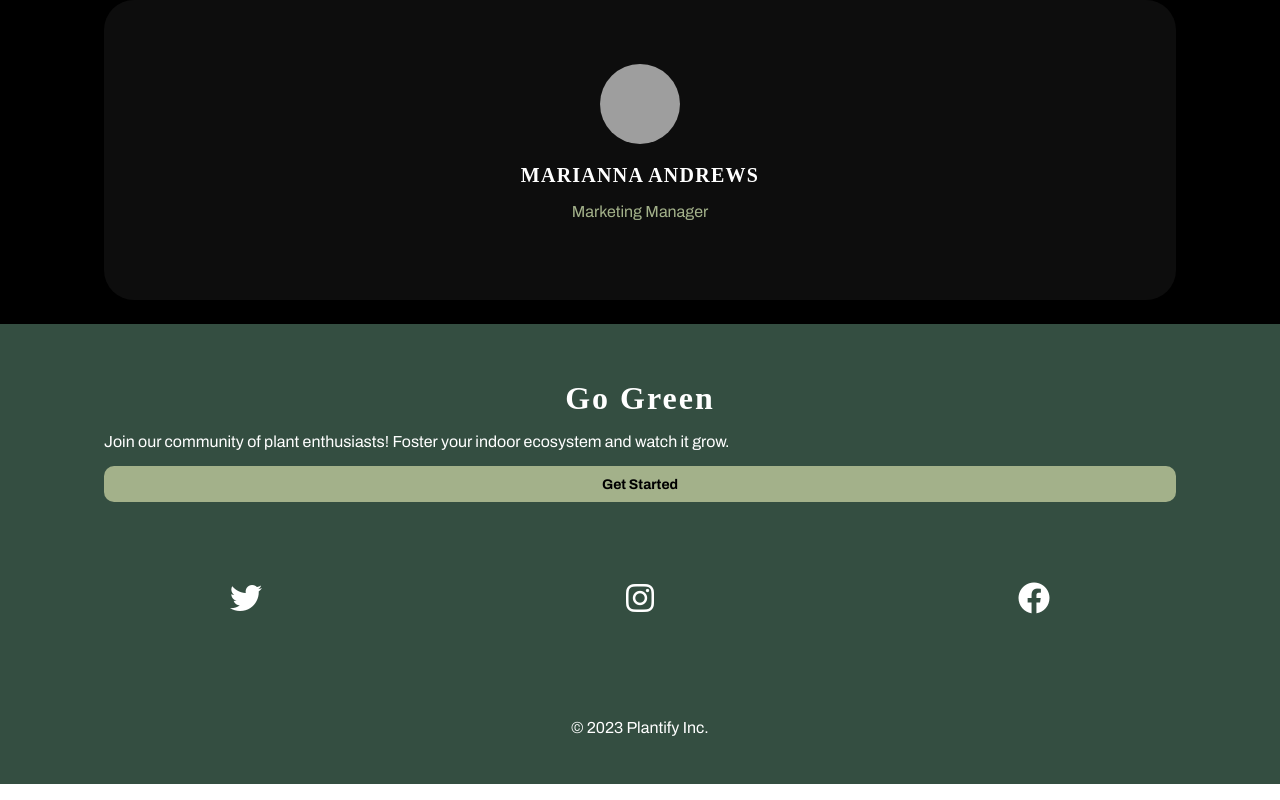
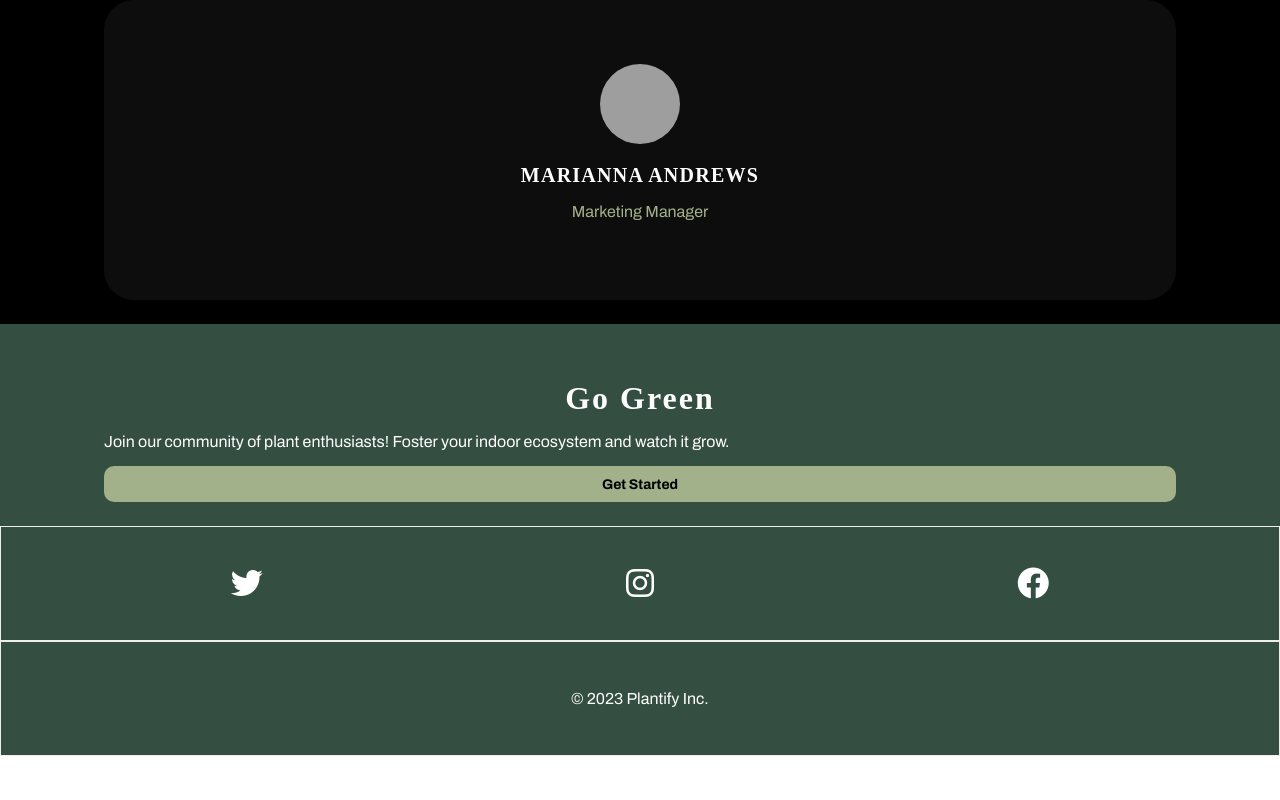
Before and after one commit to coffeyjr/Plantify, a plain HTML site: page index.html in a window 1280 px wide. Shown: the part 2399-3199 px from the top of the page. After the commit the page ends 3155 px from the top, so only its background shows below. Drawn offline with Linux system fonts and the light colour scheme; grey boxes are pictures that could not be loaded; a web font is replaced by a local one.

Commit message:
Margin 0 ul

```diff
--- a/style.css
+++ b/style.css
@@ -211,6 +211,7 @@ img {
     justify-content:space-around;
     align-items: center;
     padding: 3em;
+    border: 1px solid #eee;
 }
 
 .footer__item {
@@ -222,3 +223,7 @@ img {
     text-decoration: none;
     color: #fff;
 }
+
+ul {
+    margin: 0;
+}
```
